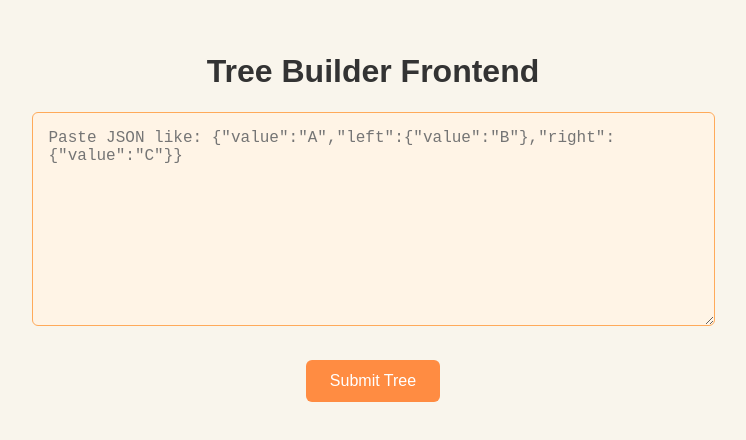
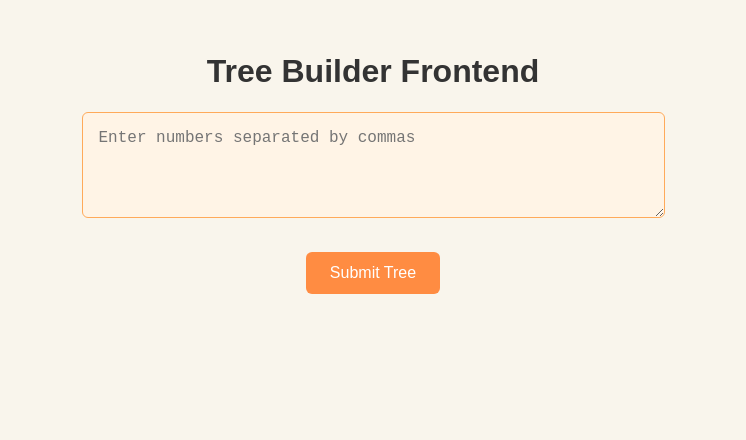
Before and after one commit to BJamesShea/treebuilder-frontend, a React (Create React App) app: page / in a window 1280 px wide. Shown: the top 440 px of the page, without its empty margins (267-1013 px from the left). Built offline with nearby package versions, Linux system fonts and the light colour scheme.

Commit message:
change input syntax to more plain text for easier UI/UX

```diff
--- a/src/App.js
+++ b/src/App.js
@@ -4,22 +4,24 @@ import './App.css';
 
 
 function App() {
-  const [jsonInput, setJsonInput] = useState('');
+  const [inputString, setInputString] = useState('');
   const [response, setResponse] = useState(null);
 
   const handleSubmit = async (e) => {
     e.preventDefault();
     try {
-      const parsed = JSON.parse(jsonInput);
+      const parsedValues = inputString
+      .split(',')
+      .map(val => parseInt(val.trim()))
+      .filter(val => !isNaN(val));
 
-      await fetch('http://localhost:8080/api/tree', {
+     await fetch('http://localhost:8080/api/tree', {
         method: 'POST',
-        headers: {'Content-Type' : 'application/json'},
-        body: JSON.stringify(parsed),
+        headers: { 'Content-Type': 'application/json'},
+        body: JSON.stringify({ values : parsedValues}),
       });
 
-      const getRes = await fetch('http://localhost:8080/api/tree');
-      const tree = await getRes.json();
+      const tree = await (await fetch('http://localhost:8080/api/tree')).json();
       setResponse(tree);
 
     }
@@ -33,23 +35,16 @@ function App() {
 
 
 
- // styling ideas (note to self)
-    // centered, light tan/paper background, orange-ish text box
-    // hover buttons
-
-
-
-
   return (
     <div className="app-container">
       <h1>Tree Builder Frontend</h1>
       <form onSubmit={handleSubmit}>
         <textarea
-        rows="10"
-        cols="60"
-        placeholder='Paste JSON like: {"value":"A","left":{"value":"B"},"right":{"value":"C"}}'
-        value={jsonInput}
-        onChange={(e) => setJsonInput(e.target.value)}
+        rows="4"
+        cols="50"
+        placeholder='Enter numbers separated by commas'
+        value={inputString}
+        onChange={(e) => setInputString(e.target.value)}
         />
         <br/>
         <button type="submit">Submit Tree</button>
```
